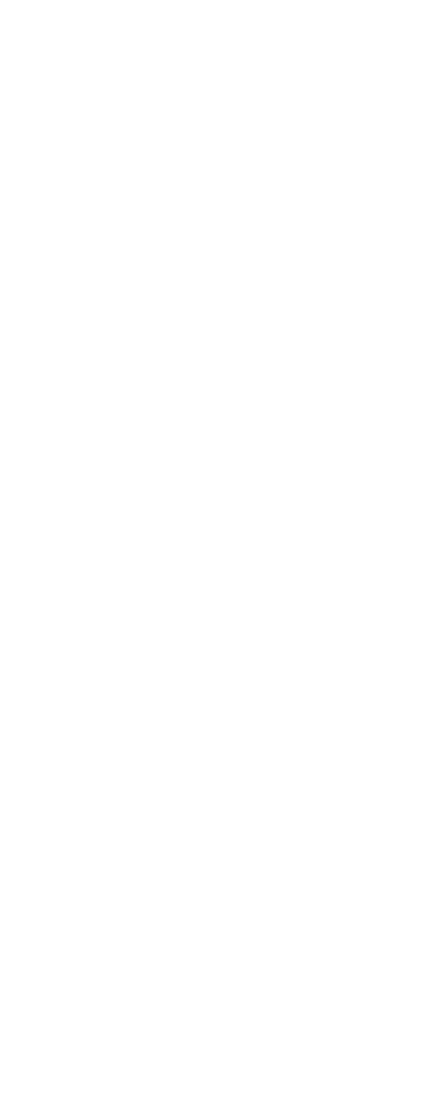
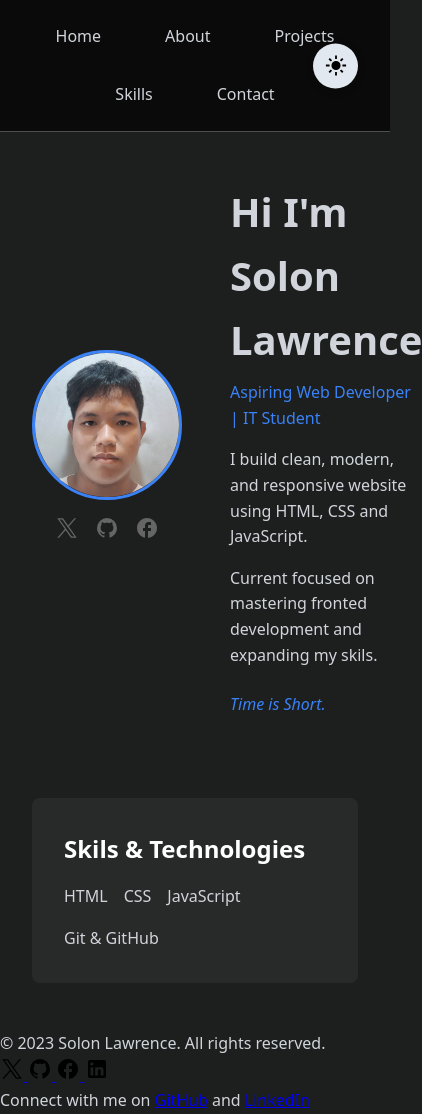
Before and after one commit to Solon-Lawrence/solon-lawrence.github.io, a plain HTML site: page index.html in a window 390 px wide. Shown: the whole page, 422 px wide, since content can reach past the window. Before the commit the page ends 844 px from the top, so only its background shows below. Drawn offline with Linux system fonts and the light colour scheme.

Commit message:
feat: add responsive navbar and add light/dark mode and add some  feature

```diff
--- a/index.html
+++ b/index.html
@@ -1,11 +1,83 @@
 <!DOCTYPE html>
 <html lang="en">
 <head>
-    <meta charset="UTF-8">
-    <meta name="viewport" content="width=device-width, initial-scale=1.0">
-    <title>Document</title>
-    <link rel="stylesheet" href="index.css">
+  <meta charset="UTF-8">
+  <meta name="viewport" content="width=device-width, initial-scale=1.0">
+  <title>Solon Lawrence | Web Developer</title>
+  <link rel="stylesheet" href="style.css">
 </head>
 <body>
+  <header class="header">
+    <nav class="navbar">
+      <ul>
+        <li><a href="">Home</a></li>
+        <li><a href="">About</a></li>
+        <li><a href="">Projects</a></li>
+        <li><a href="">Skills</a></li>
+        <li><a href="">Contact</a></li>
+      </ul>
+    </nav>
+   <button id="theme-switch">
+   <svg xmlns="http://www.w3.org/2000/svg" width="24" height="24" viewBox="0 0 24 24"><path fill="#000" d="M12 17q-2.075 0-3.537-1.463T7 12t1.463-3.537T12 7t3.538 1.463T17 12t-1.463 3.538T12 17m-7-4H1v-2h4zm18 0h-4v-2h4zM11 5V1h2v4zm0 18v-4h2v4zM6.4 7.75L3.875 5.325L5.3 3.85l2.4 2.5zm12.3 12.4l-2.425-2.525L17.6 16.25l2.525 2.425zM16.25 6.4l2.425-2.525L20.15 5.3l-2.5 2.4zM3.85 18.7l2.525-2.425L7.75 17.6l-2.425 2.525z"/></svg>
+   <svg xmlns="http://www.w3.org/2000/svg" width="24px" height="24px" viewBox="0 0 24 24"><path fill="#f4f4f4" d="M12 21q-3.75 0-6.375-2.625T3 12t2.625-6.375T12 3q.35 0 .688.025t.662.075q-1.025.725-1.638 1.888T11.1 7.5q0 2.25 1.575 3.825T16.5 12.9q1.375 0 2.525-.613T20.9 10.65q.05.325.075.662T21 12q0 3.75-2.625 6.375T12 21"/></svg>
+   </button>
+  </header>
+  <main class="main">
+    <div class="mainPage1">
+      <div class="mainImage">
+       <img src="solon1.jpg" alt="Solon Face">
+       <div class="mainSocial">
+        <div class="social"><a href=""><svg xmlns="http://www.w3.org/2000/svg" width="24px" height="24px" viewBox="0 0 16 16"><path fill="#656565" d="m9.237 7.004l4.84-5.505H12.93L8.727 6.28L5.371 1.5H1.5l5.075 7.228L1.5 14.499h1.147l4.437-5.047l3.545 5.047H14.5zM7.666 8.791l-.514-.72L3.06 2.344h1.762l3.302 4.622l.514.72l4.292 6.007h-1.761z"/></svg></a></div>
+        <div class="social"><a href=""><svg xmlns="http://www.w3.org/2000/svg" width="24" height="24" viewBox="0 0 24 24"><path fill="#656565" d="M12 2A10 10 0 0 0 2 12c0 4.42 2.87 8.17 6.84 9.5c.5.08.66-.23.66-.5v-1.69c-2.77.6-3.36-1.34-3.36-1.34c-.46-1.16-1.11-1.47-1.11-1.47c-.91-.62.07-.6.07-.6c1 .07 1.53 1.03 1.53 1.03c.87 1.52 2.34 1.07 2.91.83c.09-.65.35-1.09.63-1.34c-2.22-.25-4.55-1.11-4.55-4.92c0-1.11.38-2 1.03-2.71c-.1-.25-.45-1.29.1-2.64c0 0 .84-.27 2.75 1.02c.79-.22 1.65-.33 2.5-.33s1.71.11 2.5.33c1.91-1.29 2.75-1.02 2.75-1.02c.55 1.35.2 2.39.1 2.64c.65.71 1.03 1.6 1.03 2.71c0 3.82-2.34 4.66-4.57 4.91c.36.31.69.92.69 1.85V21c0 .27.16.59.67.5C19.14 20.16 22 16.42 22 12A10 10 0 0 0 12 2"/></svg></a></div>
+        <div class="social"><a href=""><svg xmlns="http://www.w3.org/2000/svg" width="24" height="24" viewBox="0 0 24 24"><path fill="#656565" d="M22 12c0-5.52-4.48-10-10-10S2 6.48 2 12c0 4.84 3.44 8.87 8 9.8V15H8v-3h2V9.5C10 7.57 11.57 6 13.5 6H16v3h-2c-.55 0-1 .45-1 1v2h3v3h-3v6.95c5.05-.5 9-4.76 9-9.95"/></svg></a></div>
+      </div>
+     </div>
+    <div class="page1Text">
+      <h1>Hi I'm Solon Lawrence</h1>
+      <p>Aspiring Web Developer | IT Student</p>
+      <p>I build clean, modern, and responsive website using HTML, CSS and JavaScript.</p>
+      <p>Current focused on mastering fronted development and expanding my skils.</p>
+      <p>Time is Short.</p>
+    </div>
+    </div>
+        <div class="skills">
+        <h2>Skils & Technologies</h2>
+      <div class="skills-list">
+        <div class="skil">HTML</div>
+        <div class="skil">CSS</div>
+        <div class="skil">JavaScript</div>
+        <div class="skil">Git & GitHub</div>
+      </div>
+    </div>
+  </main>
+  <footer class="footer">
+  <div class="footer-content">
+    <p>© 2023 Solon Lawrence. All rights reserved.</p>
+    <div class="footer-social">
+      <a href="#" title="Twitter">
+        <svg xmlns="http://www.w3.org/2000/svg" width="24" height="24" viewBox="0 0 16 16">
+          <path d="m9.237 7.004l4.84-5.505H12.93L8.727 6.28L5.371 1.5H1.5l5.075 7.228L1.5 14.499h1.147l4.437-5.047l3.545 5.047H14.5zM7.666 8.791l-.514-.72L3.06 2.344h1.762l3.302 4.622l.514.72l4.292 6.007h-1.761z"/>
+        </svg>
+      </a>
+      <a href="#" title="GitHub">
+        <svg xmlns="http://www.w3.org/2000/svg" width="24" height="24" viewBox="0 0 24 24">
+          <path d="M12 2A10 10 0 0 0 2 12c0 4.42 2.87 8.17 6.84 9.5c.5.08.66-.23.66-.5v-1.69c-2.77.6-3.36-1.34-3.36-1.34c-.46-1.16-1.11-1.47-1.11-1.47c-.91-.62.07-.6.07-.6c1 .07 1.53 1.03 1.53 1.03c.87 1.52 2.34 1.07 2.91.83c.09-.65.35-1.09.63-1.34c-2.22-.25-4.55-1.11-4.55-4.92c0-1.11.38-2 1.03-2.71c-.1-.25-.45-1.29.1-2.64c0 0 .84-.27 2.75 1.02c.79-.22 1.65-.33 2.5-.33s1.71.11 2.5.33c1.91-1.29 2.75-1.02 2.75-1.02c.55 1.35.2 2.39.1 2.64c.65.71 1.03 1.6 1.03 2.71c0 3.82-2.34 4.66-4.57 4.91c.36.31.69.92.69 1.85V21c0 .27.16.59.67.5C19.14 20.16 22 16.42 22 12A10 10 0 0 0 12 2"/>
+        </svg>
+      </a>
+      <a href="#" title="Facebook">
+        <svg xmlns="http://www.w3.org/2000/svg" width="24" height="24" viewBox="0 0 24 24">
+          <path d="M22 12c0-5.52-4.48-10-10-10S2 6.48 2 12c0 4.84 3.44 8.87 8 9.8V15H8v-3h2V9.5C10 7.57 11.57 6 13.5 6H16v3h-2c-.55 0-1 .45-1 1v2h3v3h-3v6.95c5.05-.5 9-4.76 9-9.95"/>
+        </svg>
+      </a>
+      <a href="#" title="LinkedIn">
+        <svg xmlns="http://www.w3.org/2000/svg" width="24" height="24" viewBox="0 0 24 24">
+          <path d="M19 3a2 2 0 0 1 2 2v14a2 2 0 0 1-2 2H5a2 2 0 0 1-2-2V5a2 2 0 0 1 2-2zm-.5 15.5v-5.3a3.26 3.26 0 0 0-3.26-3.26c-.85 0-1.84.52-2.32 1.3v-1.11h-2.79v8.37h2.79v-4.93c0-.77.62-1.4 1.39-1.4a1.4 1.4 0 0 1 1.4 1.4v4.93zM6.88 8.56a1.68 1.68 0 0 0 1.68-1.68c0-.93-.75-1.69-1.68-1.69a1.69 1.69 0 0 0-1.69 1.69c0 .93.76 1.68 1.69 1.68m1.39 9.94v-8.37H5.5v8.37z"/>
+        </svg>
+      </a>
+    </div>
+    <p>Connect with me on <a href="#" class="footer-link">GitHub</a> and <a href="#" class="footer-link">LinkedIn</a></p>
+  </div>
+</footer>
+  <script src="javascript.js"></script>
 </body>
 </html>
--- /dev/null
+++ b/javascript.js
@@ -0,0 +1,20 @@
+const themeSwitch = document.getElementById('theme-switch')
+
+const savedTheme = localStorage.getItem('theme');
+
+if (savedTheme === 'light') {
+    document.body.classList.add('darkmode')
+} else {
+    document.body.classList.remove('darkmode')
+    localStorage.setItem('theme', 'dark')
+}
+
+themeSwitch.addEventListener('click', function() {
+    if (document.body.classList.contains('darkmode')) {
+        document.body.classList.remove('darkmode')
+        localStorage.setItem('theme', 'dark')
+    } else {
+        document.body.classList.add('darkmode')
+        localStorage.setItem('theme', 'light')
+    }
+});
--- /dev/null
+++ b/style.css
@@ -0,0 +1,269 @@
+* {
+    margin: 0;
+    padding: 0;
+    box-sizing: border-box;
+}
+
+:root {
+    --background-primary: #1c1f1e;
+    --background-secondary: #0a0a0a;
+    --background-third: #4f4d4d;
+    --text-color: #d1d5db;
+    --text-prime: white;
+    --accent: #3b82f6;
+    --button-bg: #e2e8f0;
+    --button-hover: #cbd5e0;
+    --skill-bg: rgba(59, 130, 246, 0.1);
+    --skill-border: rgba(59, 130, 246, 0.3);
+    --social-icon: #656565;
+
+}
+
+.darkmode {
+    --background-primary: #ffffff;
+    --background-secondary: #ebeedc;
+    --background-third: #ebeedc;
+    --text-color: #0d0c0c;
+    --text-prime: #1c1f1e;
+    --accent: #3b82f6;
+    --button-bg: #2d3748;
+    --button-hover: #4a5568;
+    --skill-bg: rgba(59, 130, 246, 0.15);
+    --skill-border: rgba(59, 130, 246, 0.4);
+
+}
+
+body {
+    font-family: system-ui, -apple-system, BlinkMacSystemFont, 'Segoe UI', Roboto, Oxygen, Ubuntu, Cantarell, 'Open Sans', 'Helvetica Neue', sans-serif;
+    background-color: var(--background-primary);
+    color: var(--text-color);
+    line-height: 1.6;
+    min-height: 100vh;
+    display: flex;
+    flex-direction: column;
+}
+
+.header {
+    display: flex;
+    padding: 1.5rem 2rem;
+    background-color: var(--background-secondary);
+    border-bottom: 1px solid var(--background-third);
+    justify-content: center;
+    align-items: center;
+    position: relative;
+}
+
+.navbar ul {
+    display: flex;
+    list-style: none;
+    justify-content: center;
+    gap: 2rem;
+    flex-wrap: wrap;
+}
+
+.navbar a {
+    color: var(--text-color);
+    text-decoration: none;
+    padding: 0.5rem 1rem;
+    border-radius: 4px;
+    transition: all 0.2s;
+}
+
+.navbar a:hover {
+    color: var(--text-prime);
+    background-color: rgba(255, 255, 255, 0.1);
+}
+
+
+.main {
+    flex: 1;
+    max-width: 1200px;
+    margin: 0 auto;
+    padding: 3rem 2rem;
+    width: 100%;
+}
+
+.mainPage1 {
+    display: flex;
+    align-items: center;
+    gap: 3rem;
+    margin-bottom: 4rem;
+}
+
+.mainImage {
+    flex-shrink: 0;
+    display: flex;
+    flex-direction: column;
+    align-items: center;
+}
+
+.mainPage1 img{
+    width: 150px;
+    height: 150px;
+    border-radius: 50%;
+    object-fit: cover;
+    border: 3px solid var(--accent);
+}
+
+.mainImage img {
+    width: 150px;
+    height: 150px;
+    border-radius: 50%;
+    object-fit: cover;
+    border: 3px solid var(--accent);
+    transition: all 0.3s ease;
+}
+
+.mainImage img:hover {
+    transform: scale(1.05);
+    box-shadow: 0 8px 25px rgba(0, 0, 0, 0.2);
+}
+
+.social {
+    transform: all 0.3s ease;
+}
+
+.page1Image {
+    flex-shrink: 0;
+}
+
+.page1Image img {
+    width: 150px;
+    height: 150px;
+    border-radius: 50%;
+    object-fit: cover;
+    border: 3px solid var(--accent);
+    transition: all 0.3s ease;
+}
+
+.page1Image img:hover {
+    transform: scale(1.05);
+    box-shadow: 0 8px 25px rgba(0, 0, 0, 0.2);
+}
+
+.page1Text h1 {
+    font-size: 2.5rem;
+    margin-bottom: 0.5rem;
+    color: var(--text-color);
+}
+
+.page1Text p {
+    margin-bottom: 1rem;
+    color: var(--text-color);
+}
+
+.page1Text p:first-of-type {
+    color: var(--accent);
+    font-weight: 500;
+}
+
+.page1Text p:last-of-type {
+    font-style: italic;
+    color: var(--accent);
+    margin-top: 1.5rem;
+}
+
+.skills {
+    background-color: rgba(255, 255, 255, 0.05);
+    padding: 2rem;
+    border-radius: 8px;
+    margin-top: 3rem;
+}
+
+.skills h2 {
+    margin-bottom: 1rem;
+    color: var(--text-prime);
+}
+
+.skills-list {
+    display: flex;
+    flex-wrap: wrap;
+    gap: 1rem;
+}
+
+.skill {
+    background-color: var(--skill-bg);
+    padding: 0.5rem 1rem;
+    border-radius: 4px;
+    border-radius: 4px;
+    border: 1px solid var(--skill-border);
+    color: var(--accent);
+    font-weight: 500;
+    transition: all 0.3s ease;
+}
+
+.skill:hover {
+    transform: translateY(-3px);
+    box-shadow: 0 5px 15px rgba(0, 0, 0, 0.1);
+}
+
+.mainText {
+    max-width: 1200px;
+    width: 100%;
+    padding: 2rem;
+}
+
+.mainSocial {
+    gap: 1rem;
+    display: flex;
+    padding: 1rem 0.5rem;
+    justify-content: center;
+}
+
+#theme-switch {
+    position: absolute;
+    right: 2rem;
+    top: 50%;
+    transform: translateY(-50%);
+
+    background-color: var(--button-bg);
+    border: none;
+    cursor: pointer;
+    color: var(--text-color);
+    padding: 0;
+    border-radius: 50%;
+    display: flex;
+    align-items: center;
+    justify-content: center;
+    width: 45px;
+    height: 45px;
+    transition: all 0.3s ease;
+    box-shadow: 0 2px 8px rgba(0, 0, 0, 0.15);
+}
+
+#theme-switch:hover{
+    background-color: var(--button-hover);
+    transform: translateY(-50%) scale(1.1);
+    box-shadow: 0 4px 12px rgba(0, 0, 0, 0.2);
+}
+
+#theme-switch svg{
+    width: 22px;
+    height: 22px;
+    position: absolute;
+    top: 50%;
+    left: 50%;
+    transform: translate(-50%, -50%);
+    transition: opacity 0.3s ease;
+}
+
+#theme-switch svg:first-child{
+    opacity: 1;
+}
+
+#theme-switch svg:last-child {
+    opacity: 0;
+}
+
+.darkmode #theme-switch svg:first-child {
+    opacity: 0;
+}
+
+.darkmode #theme-switch svg:last-child {
+    opacity: 1;
+}
+
+#theme-switch:focus {
+    outline: none;
+    outline-offset: 2px;
+}
```
Also changed, not shown: index.css (deleted), solon1.jpg (added).
